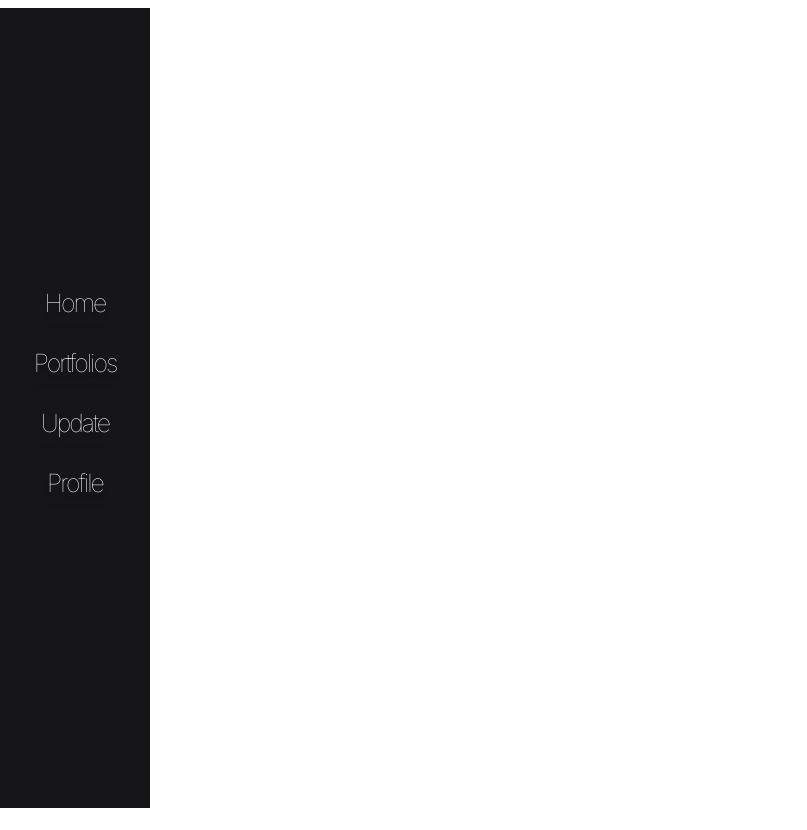
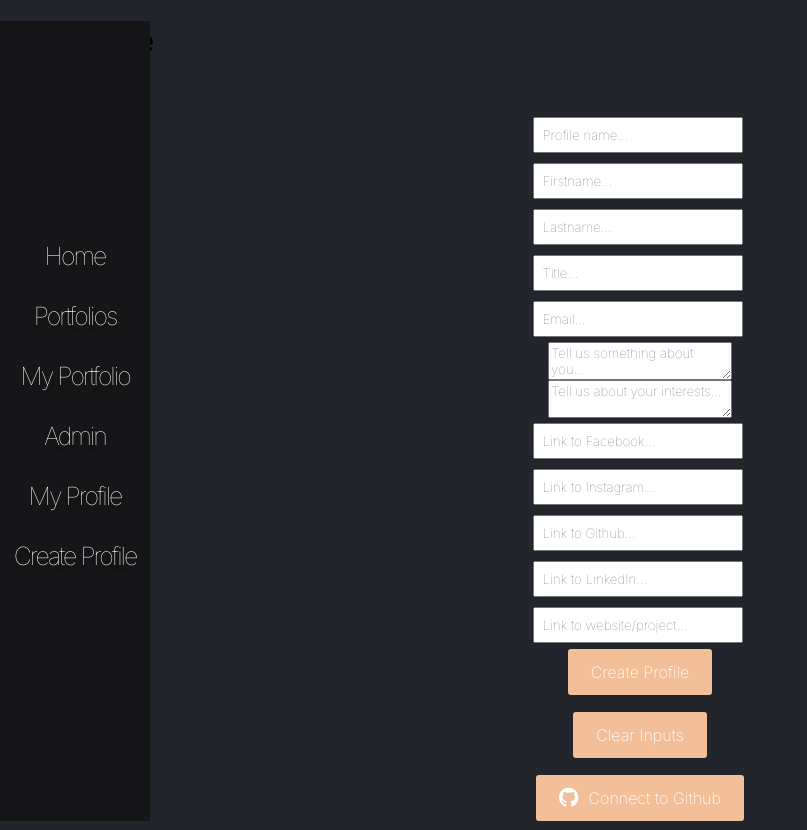
Before and after one commit to ChristopherHearne/Nuxt3-Project, a Nuxt app: page /my-profile in a window 1280 px wide. Shown: the whole page, without its empty margins (0-807 px from the left). Before the commit the page ends 808 px from the top, so only its background shows below. Built offline with nearby package versions, Linux system fonts and the light colour scheme.

Commit message:
created new relevant pages and made github oauth button its own component

```diff
--- a/app.vue
+++ b/app.vue
@@ -5,3 +5,12 @@
     </NuxtLayout>
   </div>
 </template>
+<style>
+body{
+  background-color: #23252c;
+}
+
+*{
+  font-family: 'Inter', sans-serif;
+}
+</style>
--- /dev/null
+++ b/components/ConnectGitSection.vue
@@ -0,0 +1,81 @@
+<template>
+  <div>
+    <div class="github-container">
+      <button @click="getGithubURL(from)">
+        <i class="fa-brands fa-github"></i>
+        Connect to Github
+      </button>
+      <div class="github-message"></div>
+    </div>
+  </div>
+</template>
+<script setup>
+const runTimeConfig = useRuntimeConfig();
+
+const from = "/";
+
+const getGithubURL = (from) => {
+  const rootURL = "https://github.com/login/oauth/authorize";
+  const options = {
+    client_id: runTimeConfig.public.GITHUB_OAUTH_CLIENT_ID,
+    redirect_uri: runTimeConfig.public.GITHUB_OAUTH_REDIRECT,
+    scope: "user:email",
+    state: from,
+  };
+
+  const qs = new URLSearchParams(options);
+  return window.location.assign(`${rootURL}?${qs.toString()}`);
+};
+</script>
+<style scoped>
+.github-container{
+	display: flex;
+	align-items: center;
+	justify-content: center;
+	margin: 0 auto;
+}
+/* CSS */
+button {
+  align-items: center;
+  background-clip: padding-box;
+  background-color: #f3bf99;
+  border: 1px solid transparent;
+  border-radius: 0.25rem;
+  box-shadow: rgba(0, 0, 0, 0.02) 0 1px 3px 0;
+  box-sizing: border-box;
+  color: #fff;
+  cursor: pointer;
+  display: inline-flex;
+  font-size: 16px;
+  font-weight: 200;
+  justify-content: center;
+  line-height: 1.25;
+  margin: 0;
+  min-height: 3rem;
+  padding: calc(0.875rem - 1px) calc(1.5rem - 1px);
+  position: relative;
+  text-decoration: none;
+  transition: all 250ms;
+  user-select: none;
+  -webkit-user-select: none;
+  touch-action: manipulation;
+  vertical-align: baseline;
+  width: auto;
+}
+
+button:hover,
+button:focus {
+  background-color: #f3bf99;
+  box-shadow: rgba(0, 0, 0, 0.1) 0 4px 12px;
+}
+
+button:hover {
+  transform: translateY(-1px);
+}
+
+button:active {
+  background-color: #c85000;
+  box-shadow: rgba(0, 0, 0, 0.06) 0 2px 4px;
+  transform: translateY(0);
+}
+</style>
--- a/components/FormSection.vue
+++ b/components/FormSection.vue
@@ -61,34 +61,10 @@
       <div v-if="post.success" class="success-msg">{{ post.message }}</div>
     </form>
     <button @click="getProfiles">Clear Inputs</button>
-    <div class="github-container">
-      <input placeholder="Your Github Username" v-model="gitHubUser" />
-      <button @click="getGithubURL(from)">
-        <i class="fa-brands fa-github"></i>
-        Connect to Github
-      </button>
-      <div class="github-message"></div>
-    </div>
   </div>
 </template>
 <script setup>
-const runTimeConfig = useRuntimeConfig();
 
-const from = "/";
-
-
-const getGithubURL = (from) => {
-  const rootURL = "https://github.com/login/oauth/authorize";
-  const options = {
-    client_id: runTimeConfig.public.GITHUB_OAUTH_CLIENT_ID,
-    redirect_uri: runTimeConfig.public.GITHUB_OAUTH_REDIRECT,
-    scope: "user:email",
-    state: from,
-  };
-
-  const qs = new URLSearchParams(options);
-  return window.location.assign(`${rootURL}?${qs.toString()}`);
-};
 </script>
 <script>
 export default {
--- a/components/NavBar.vue
+++ b/components/NavBar.vue
@@ -10,18 +10,23 @@
             <nuxt-link to="/portfolios" class="link">Portfolios</nuxt-link>
           </li>
           <li>
-			<nuxt-link to="/update" class="link">Update</nuxt-link>
+            <nuxt-link to="/my-portfolio" class="link">My Portfolio</nuxt-link>
           </li>
           <li>
-			<nuxt-link to="/profile" class="link">Profile</nuxt-link>
+            <nuxt-link to="/update" class="link">Admin</nuxt-link>
+          </li>
+          <li>
+            <nuxt-link to="/my-profile" class="link">My Profile</nuxt-link>
+          </li>
+          <li>
+            <nuxt-link to="/create-profile" class="link">Create Profile</nuxt-link>
           </li>
         </ul>
       </nav>
     </div>
   </div>
 </template>
-<script>
-</script>
+<script></script>
 <style scoped>
 .nav-sidebar {
   background-color: #161619;
@@ -57,7 +62,7 @@
 .nav-container .link:hover {
   text-decoration-color: #fff;
   text-underline-offset: 0.4em;
-  color: #F3BF99;
+  color: #f3bf99;
   cursor: pointer;
 }
 
--- /dev/null
+++ b/pages/create-profile.vue
@@ -0,0 +1,15 @@
+<template>
+	<div class="form-container">
+		<FormSection />
+	</div>
+</template>
+
+<script setup>
+
+</script>
+
+<style scoped>
+	.form-container{
+		margin: 0 auto;
+	}
+</style>
--- a/pages/index.vue
+++ b/pages/index.vue
@@ -1,4 +1,15 @@
-<template>
+<template lang="">
   <div>
+
   </div>
 </template>
+<script>
+export default {
+
+}
+</script>
+<style scoped>
+  *{
+    background-color: #23252c;
+  }
+</style>
--- /dev/null
+++ b/pages/my-profile.vue
@@ -0,0 +1,17 @@
+<template>
+	<div class="form-container">
+		<h1>Welcome</h1>
+		<FormSection />
+		<ConnectGitSection />
+	</div>
+</template>
+
+<script setup>
+
+</script>
+
+<style scoped>
+	.form-container{
+		margin: 0 auto;
+	}
+</style>
--- a/pages/profile.vue
+++ b/pages/profile.vue
@@ -40,7 +40,6 @@ const { data: gitHubRepos} = await useFetch(
       authorization: authKey
     }
   })
-
 
 watch(
   gitHubRepos,
```
Also changed, not shown: pages/my-portfolio.vue (added).
